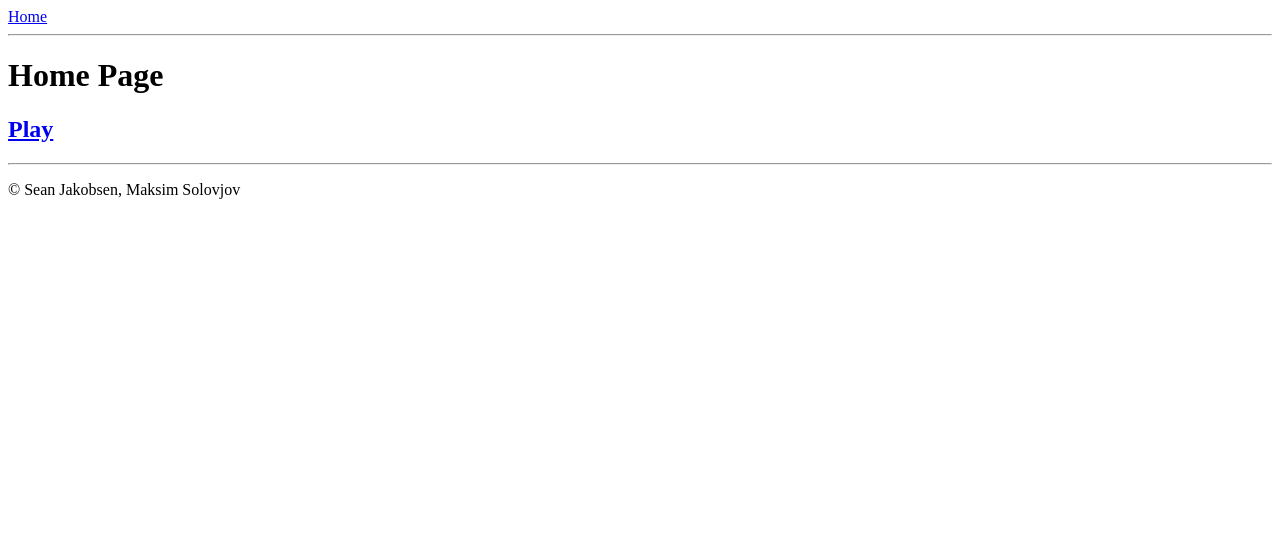
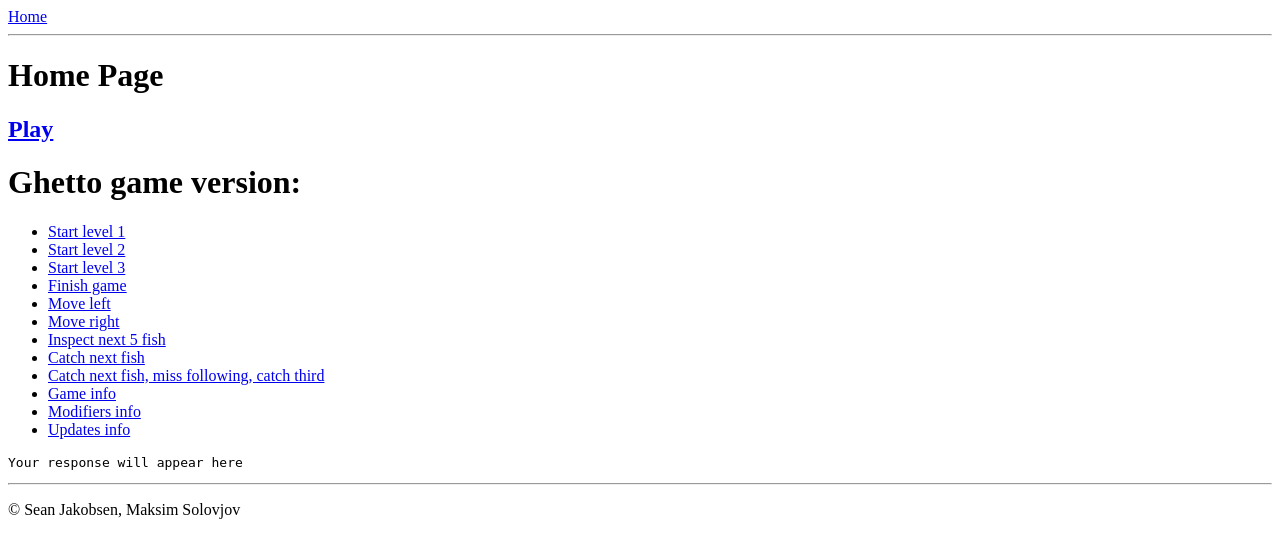
Before and after one commit to nadvamir/gofish, a Django app: page /gofish/ in a window 1280 px wide. Shown: the top 558 px of the page. Run offline with Django 3.2, Linux system fonts and the light colour scheme; parts of the project's set-up code (start-up, migrations or seed data) failed here and were passed over; some libraries are stand-ins or nearby versions.

Commit message:
Create a ghetto version of the game

```diff
--- a/gofish_project/templates/gofish/base.html
+++ b/gofish_project/templates/gofish/base.html
@@ -3,6 +3,7 @@
 <html>
     <head>
         <title>GoFish - {% block title %}Game{% endblock %}</title>
+        <script src="//ajax.googleapis.com/ajax/libs/jquery/1.11.1/jquery.min.js"></script>
     </head>
 
     <body>
--- a/gofish_project/templates/gofish/index.html
+++ b/gofish_project/templates/gofish/index.html
@@ -6,4 +6,28 @@
     <h1>Home Page</h1>
 
     <a href='/gofish/levelselect/'><h2>Play</h2></a>
+
+    <script>
+function doRequest(url) {
+$.getJSON(url, function(data) {
+    $('#response').text(JSON.stringify(data, undefined, 2));
+});
+}
+    </script>
+    <h1>Ghetto game version:</h1>
+    <ul>
+        <li><a href="#" onclick="doRequest('/gofish/api/start/0/')">Start level 1</a></li>
+        <li><a href="#" onclick="doRequest('/gofish/api/start/1/')">Start level 2</a></li>
+        <li><a href="#" onclick="doRequest('/gofish/api/start/2/')">Start level 3</a></li>
+        <li><a href="#" onclick="doRequest('/gofish/api/end/')">Finish game</a></li>
+        <li><a href="#" onclick="doRequest('/gofish/api/action/move/left/')">Move left</a></li>
+        <li><a href="#" onclick="doRequest('/gofish/api/action/move/right/')">Move right</a></li>
+        <li><a href="#" onclick="doRequest('/gofish/api/action/fish/5/')">Inspect next 5 fish</a></li>
+        <li><a href="#" onclick="doRequest('/gofish/api/action/catch/1/')">Catch next fish</a></li>
+        <li><a href="#" onclick="doRequest('/gofish/api/action/catch/1,0,1/')">Catch next fish, miss following, catch third</a></li>
+        <li><a href="#" onclick="doRequest('/gofish/api/getgame/')">Game info</a></li>
+        <li><a href="#" onclick="doRequest('/gofish/api/getmodifiers/')">Modifiers info</a></li>
+        <li><a href="#" onclick="doRequest('/gofish/api/getupdates/')">Updates info</a></li>
+    </ul>
+    <pre id="response">Your response will appear here</pre>
 {% endblock %}
```
Also changed, not shown: gofish_project/gofish.db.
